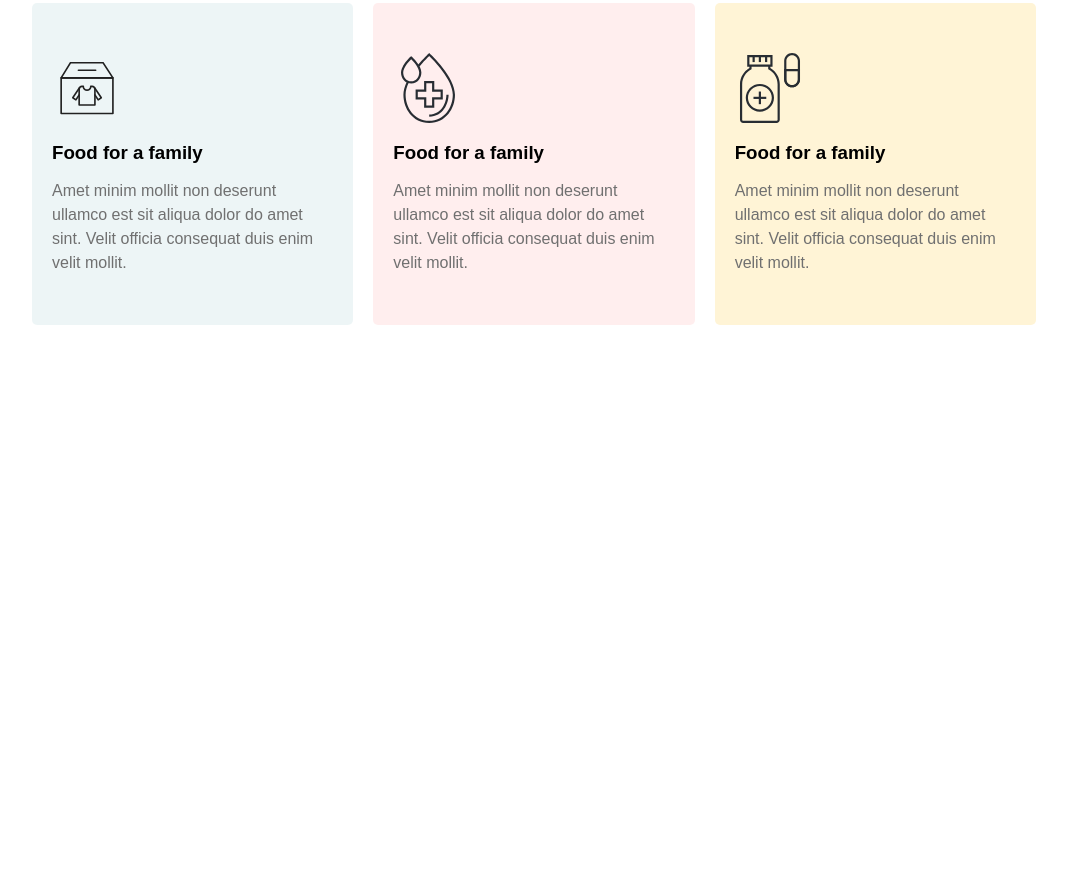
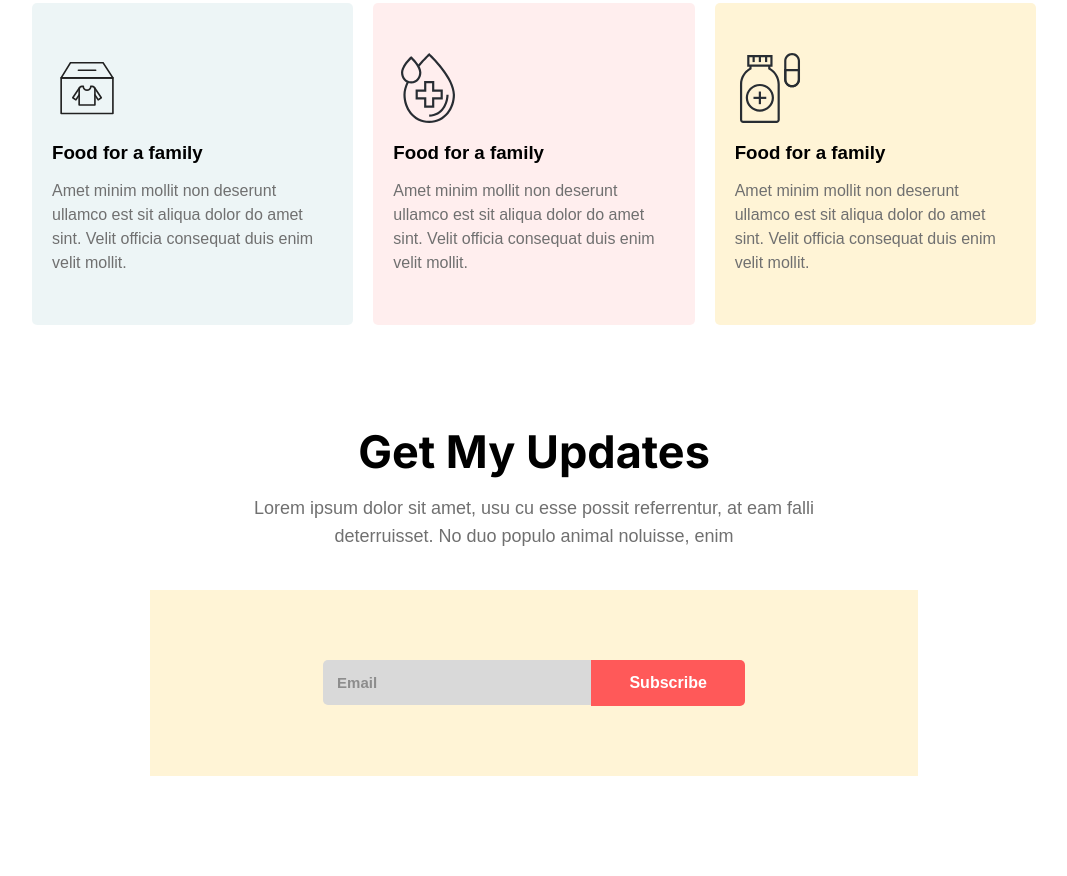
Before and after one commit to obaedulislam/donate-now, a plain HTML site: page index.html in a window 1280 px wide. Shown: the part 1564-2440 px from the top of the page, without its empty margins (106-1173 px from the left). Before the commit the page ends 1989 px from the top, so only its background shows below. Drawn offline with Linux system fonts and the light colour scheme.

Commit message:
Get Update Section Work End

```diff
--- a/css/style.css
+++ b/css/style.css
@@ -162,3 +162,47 @@ button {
     background: #FFF4D6;
 }
 /*** == Our Donation CSS End == ***/
+
+
+/*** == Get Update CSS Start == ***/
+.get-update{
+    padding-bottom: 100px;
+}
+.get-email{
+    width: 60%;
+    margin: 40px auto 0;
+    padding: 70px 0;
+    background-color: #FFF4D6;
+    text-align: center;
+}
+.get-email input#emails{
+    margin: 0;
+    padding: 14px;
+    width: 35%;
+    border: 0;
+    background-color: #D9D9D9;
+    font-size: 15px;
+    font-weight: 600;
+    border-radius: 5px 0 0 5px;
+}
+.get-email input#emails::placeholder {
+    color: #707070ba;
+}
+.get-email a input{
+    margin-left: -5px;
+    padding: 14px;
+    width: 20%;
+    background-color: #FF5959;
+    border: 0;
+    font-size: 16px;
+    font-weight: 600;
+    color: #fff;
+    border-radius: 0 5px 5px 0;
+}
+.get-email input:focus {
+    outline: none;
+}
+.get-email input:hover{
+    background-color: #707070;
+}
+/*** == Get Update CSS End == ***/
--- a/index.html
+++ b/index.html
@@ -102,6 +102,24 @@
         </section>
         <!--==|| Our Donation Section End ||==-->
 
+
+
+        <!--==|| Get Update Section Start ||==-->
+        <section class="get-update">
+            <div class="get-update-content flex-content">
+                <div class="focus-content">
+                    <h2>Get My Updates</h2>
+                    <p class="common-margin">Lorem ipsum dolor sit amet, usu cu esse possit referrentur, at eam falli<br> deterruisset. No duo populo animal noluisse, enim</p>
+                </div>
+            </div>
+            <div class="get-email">
+                <form>
+                    <input type="email" id="emails" placeholder="Email" name="emails" multiple>
+                    <a href="#"><input type="submit" value="Subscribe"></a>
+                </form>
+            </div>
+        </section>
+        <!--==|| Get Update Section End ||==-->
     </main>
 
 
```
